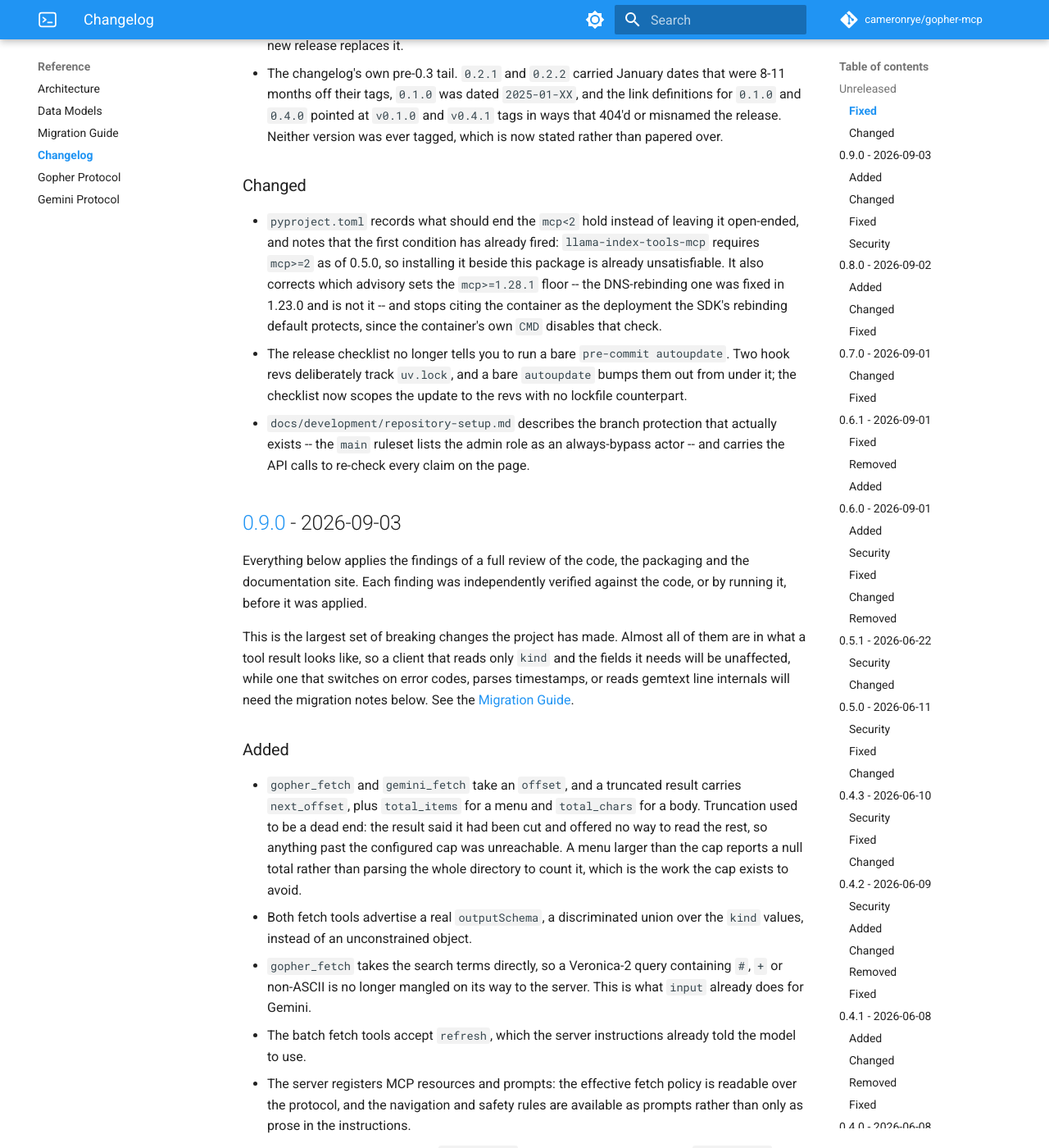
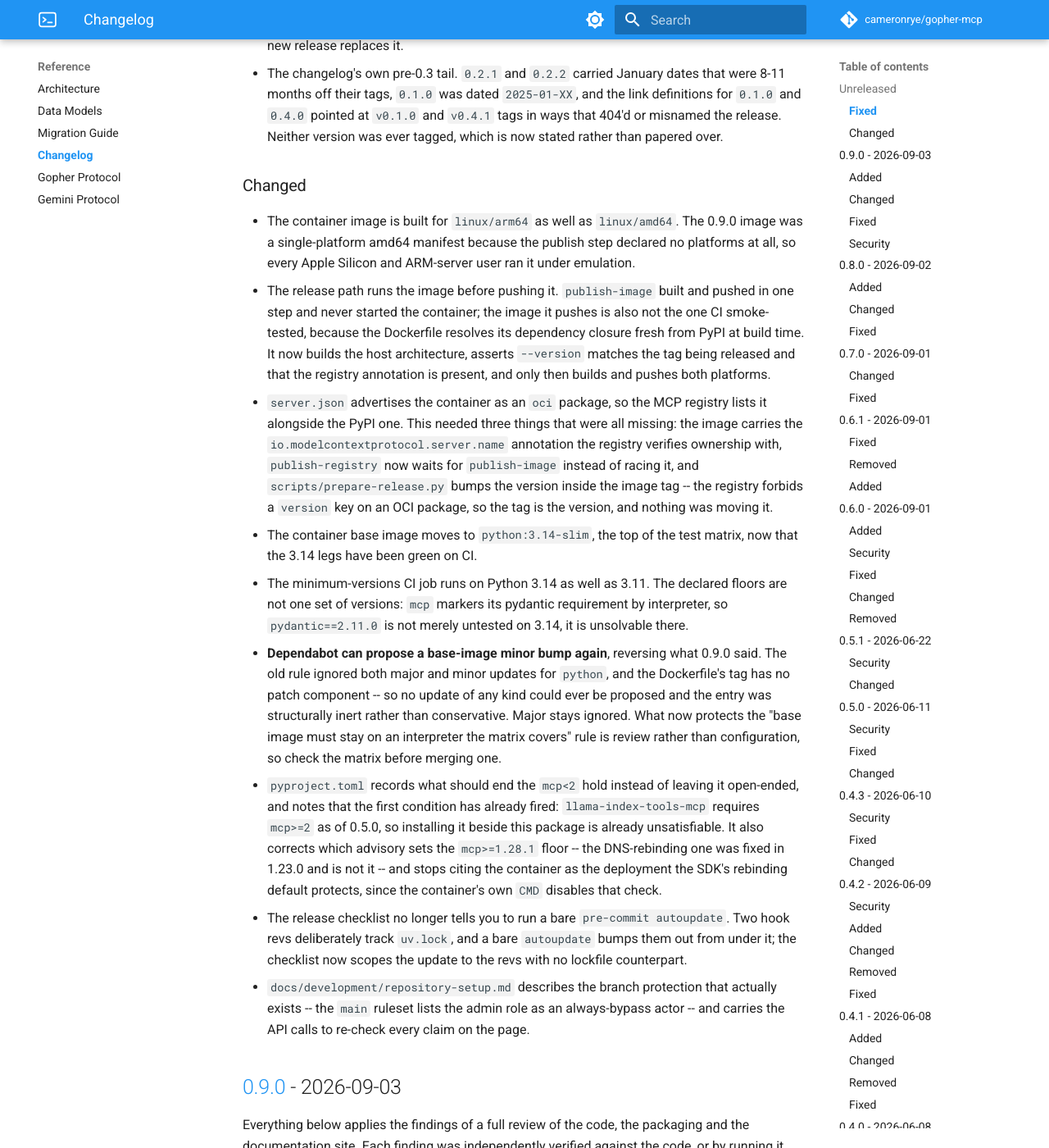
Before and after one commit to cameronrye/gopher-mcp, an MkDocs documentation site: the page built from docs/changelog.md, in a window 1280 px wide and 1400 px high, scrolled down 806 px. Shown: the whole window at 82% size. Built offline with MkDocs 1.6.1 and Material for MkDocs 9.7.7, drawn with Linux system fonts in a browser that asks for light colours; comment, search, counter and statistics services are not loaded.

Commit message:
ci: run the image before publishing it, and build it for arm64
The 0.9.0 image is amd64-only -- the publish step declared no platforms -- so
Apple Silicon runs it emulated. It also went to GHCR without ever being
started: publish-image built and pushed in one step, and the image CI smoke
tests is a different build, because the Dockerfile resolves its dependencies
fresh from PyPI rather than from uv.lock. The job now builds the host arch,
asserts --version matches the tag and that the registry annotation is present,
then builds and pushes both platforms.

server.json can finally advertise the oci package: the image carries the
io.modelcontextprotocol.server.name annotation the registry reads, and
publish-registry waits for publish-image rather than racing it to verify a tag
that may not be pushed yet.

prepare-release.py could not bump that entry. The registry rejects a `version`
key on an OCI package, so the version lives in the image tag, and the bumper
only rewrote `version` keys -- publish-image would push the new tag while
publish-registry verified the old one, found last release's image, and told
clients to pull it. scripts/ had no tests at all; it has four now.

Also: base image to python:3.14-slim now the 3.14 legs are green, the
minimum-versions job onto 3.14 as well as 3.11 (mcp markers its pydantic floor
by interpreter, so 2.11.0 is unsolvable there, not just untested), and the
dependabot docker rule un-ignores semver-minor -- with a two-component tag it
could never propose a patch, so ignoring minor made it inert rather than safe.

```diff
--- a/CHANGELOG.md
+++ b/CHANGELOG.md
@@ -38,6 +38,37 @@ and this project adheres to [Semantic Versioning](https://semver.org/spec/v2.0.0
 
 ### Changed
 
+- The container image is built for `linux/arm64` as well as `linux/amd64`. The
+  0.9.0 image was a single-platform amd64 manifest because the publish step
+  declared no platforms at all, so every Apple Silicon and ARM-server user ran
+  it under emulation.
+- The release path runs the image before pushing it. `publish-image` built and
+  pushed in one step and never started the container; the image it pushes is
+  also not the one CI smoke-tested, because the Dockerfile resolves its
+  dependency closure fresh from PyPI at build time. It now builds the host
+  architecture, asserts `--version` matches the tag being released and that the
+  registry annotation is present, and only then builds and pushes both
+  platforms.
+- `server.json` advertises the container as an `oci` package, so the MCP
+  registry lists it alongside the PyPI one. This needed three things that were
+  all missing: the image carries the `io.modelcontextprotocol.server.name`
+  annotation the registry verifies ownership with, `publish-registry` now waits
+  for `publish-image` instead of racing it, and `scripts/prepare-release.py`
+  bumps the version inside the image tag -- the registry forbids a `version`
+  key on an OCI package, so the tag is the version, and nothing was moving it.
+- The container base image moves to `python:3.14-slim`, the top of the test
+  matrix, now that the 3.14 legs have been green on CI.
+- The minimum-versions CI job runs on Python 3.14 as well as 3.11. The declared
+  floors are not one set of versions: `mcp` markers its pydantic requirement by
+  interpreter, so `pydantic==2.11.0` is not merely untested on 3.14, it is
+  unsolvable there.
+- **Dependabot can propose a base-image minor bump again**, reversing what 0.9.0
+  said. The old rule ignored both major and minor updates for `python`, and the
+  Dockerfile's tag has no patch component -- so no update of any kind could ever
+  be proposed and the entry was structurally inert rather than conservative.
+  Major stays ignored. What now protects the "base image must stay on an
+  interpreter the matrix covers" rule is review rather than configuration, so
+  check the matrix before merging one.
 - `pyproject.toml` records what should end the `mcp<2` hold instead of leaving
   it open-ended, and notes that the first condition has already fired:
   `llama-index-tools-mcp` requires `mcp>=2` as of 0.5.0, so installing it beside
```
Also changed, not shown: docs/development/repository-setup.md (+15 -10 lines), server.json (+17 -0 lines), 6 other files.
